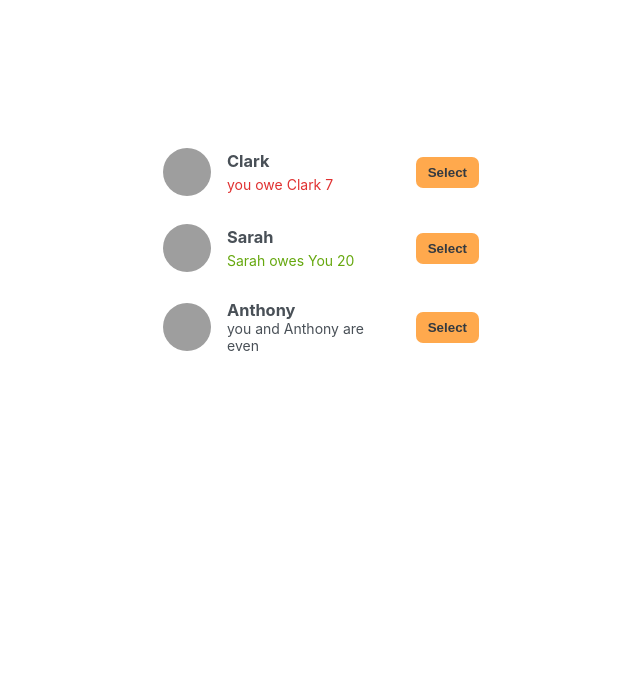
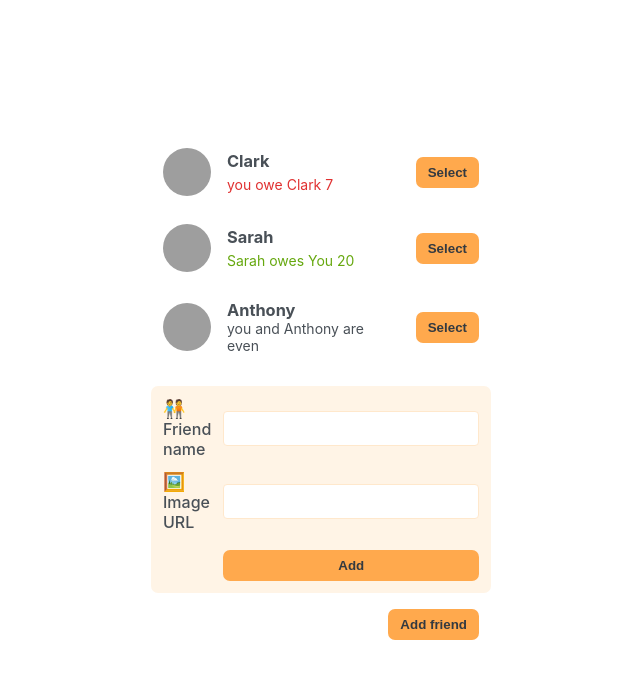
Before and after one commit to Macmilan24/Eat-n-split, a React (Create React App) app: page / in a window 1280 px wide. Shown: the top 678 px of the page, without its empty margins (79-719 px from the left). Built offline with nearby package versions, Linux system fonts and the light colour scheme; grey boxes are pictures that could not be loaded.

Commit message:
completed a static from and add friend

```diff
--- a/src/App.js
+++ b/src/App.js
@@ -24,6 +24,8 @@ export default function App() {
     <div className="app">
       <div className="sidebar">
         <FriendsList />
+        <FormAddFriend />
+        <Button>Add friend</Button>
       </div>
     </div>
   );
@@ -75,6 +77,7 @@ function FormAddFriend() {
 
       <label>🖼️ Image URL</label>
       <input type="text" />
+      <Button>Add</Button>
     </form>
   );
 }
```
